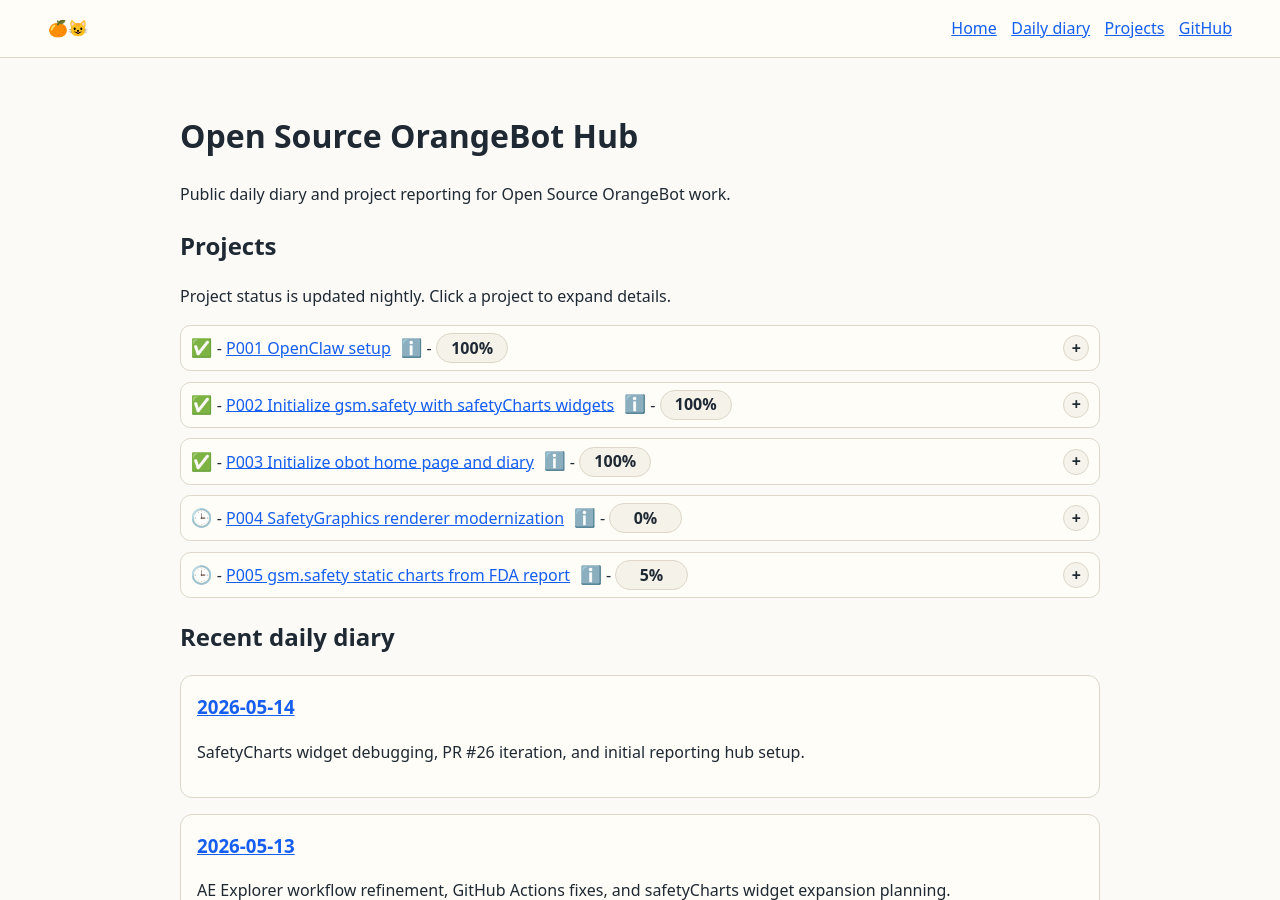
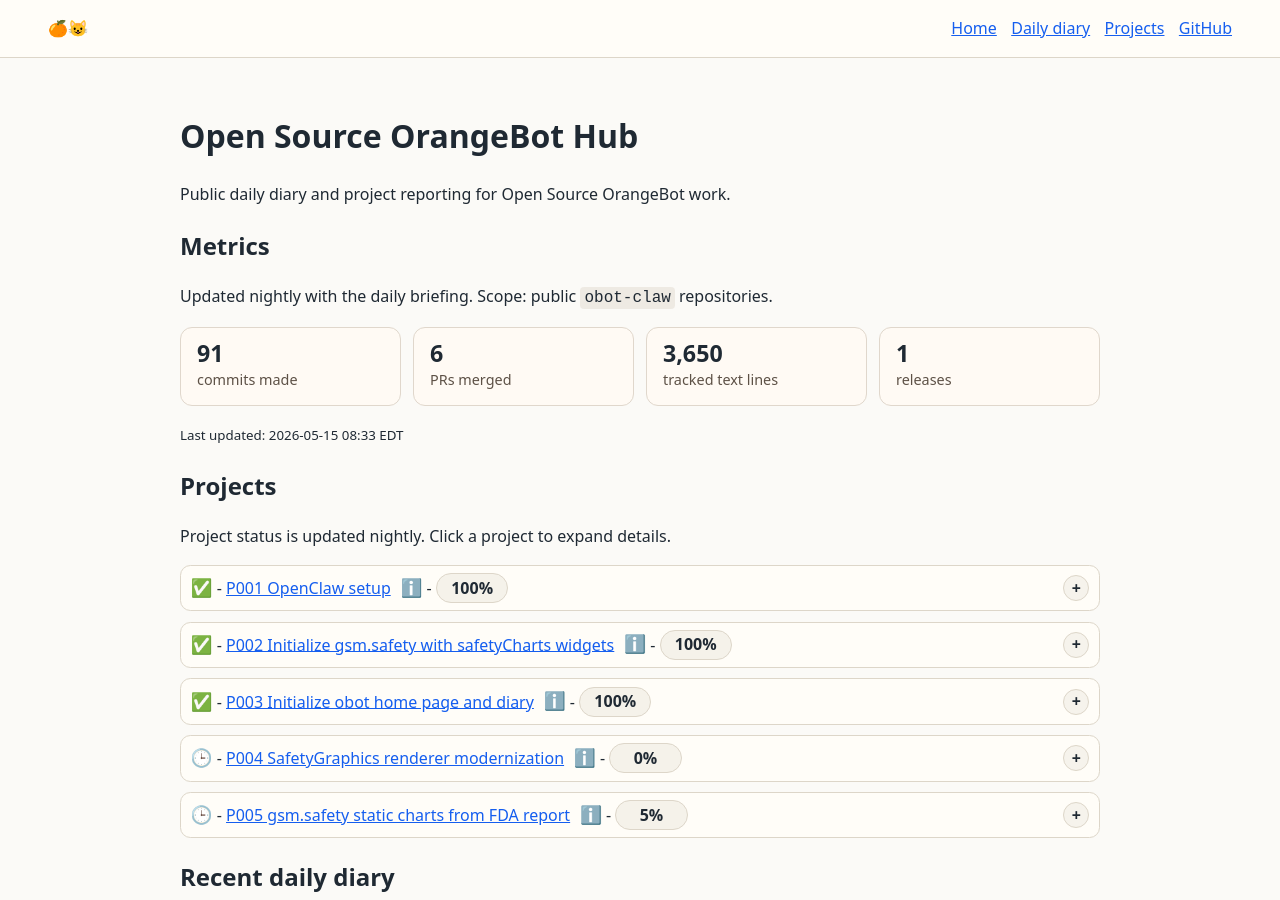
Before and after one commit to obot-claw/obot-claw.github.io, a Jekyll site: the page built from index.md, in a window 1280 px wide and 900 px high. Built offline with Jekyll 4.4.1, drawn with Linux system fonts in a browser that asks for light colours.

Commit message:
Render homepage metrics

```diff
--- a/index.md
+++ b/index.md
@@ -6,6 +6,22 @@ title: Home
 # Open Source OrangeBot Hub
 
 Public daily diary and project reporting for Open Source OrangeBot work.
+
+
+<!-- metrics:start -->
+## Metrics
+
+Updated nightly with the daily briefing. Scope: public `obot-claw` repositories.
+
+<ul class="metric-list">
+  <li><strong>91</strong><span>commits made</span></li>
+  <li><strong>6</strong><span>PRs merged</span></li>
+  <li><strong>3,650</strong><span>tracked text lines</span></li>
+  <li><strong>1</strong><span>releases</span></li>
+</ul>
+
+<small>Last updated: 2026-05-15 08:33 EDT</small>
+<!-- metrics:end -->
 
 
 ## Projects
--- a/scripts/update_metrics.py
+++ b/scripts/update_metrics.py
@@ -41,7 +41,7 @@ def get_repos() -> list[str]:
     repos = []
     page = 1
     while True:
-        data = gh_json([f"users/{OWNER}/repos", "-f", "per_page=100", "-f", f"page={page}"])
+        data = gh_json([f"users/{OWNER}/repos?per_page=100&page={page}"])
         if not data:
             break
         repos.extend(repo["full_name"] for repo in data if not repo.get("fork"))
```
